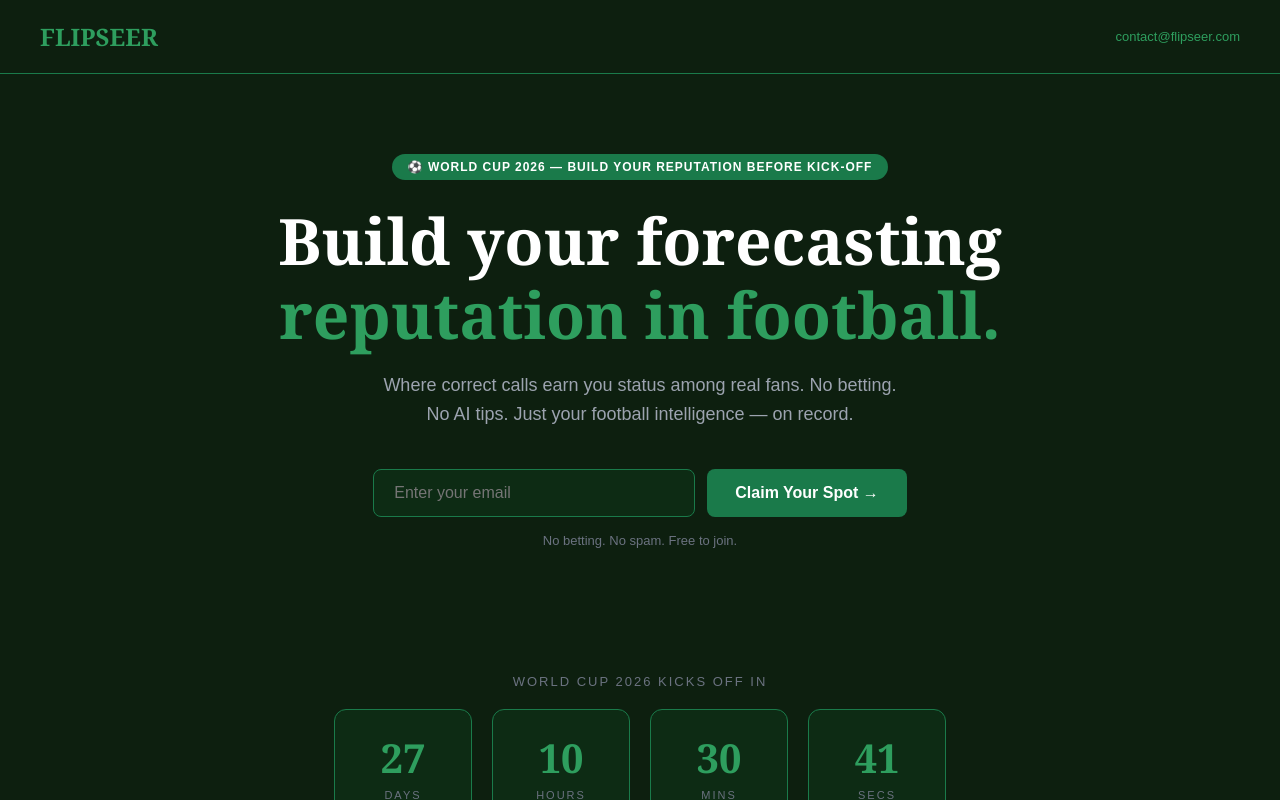
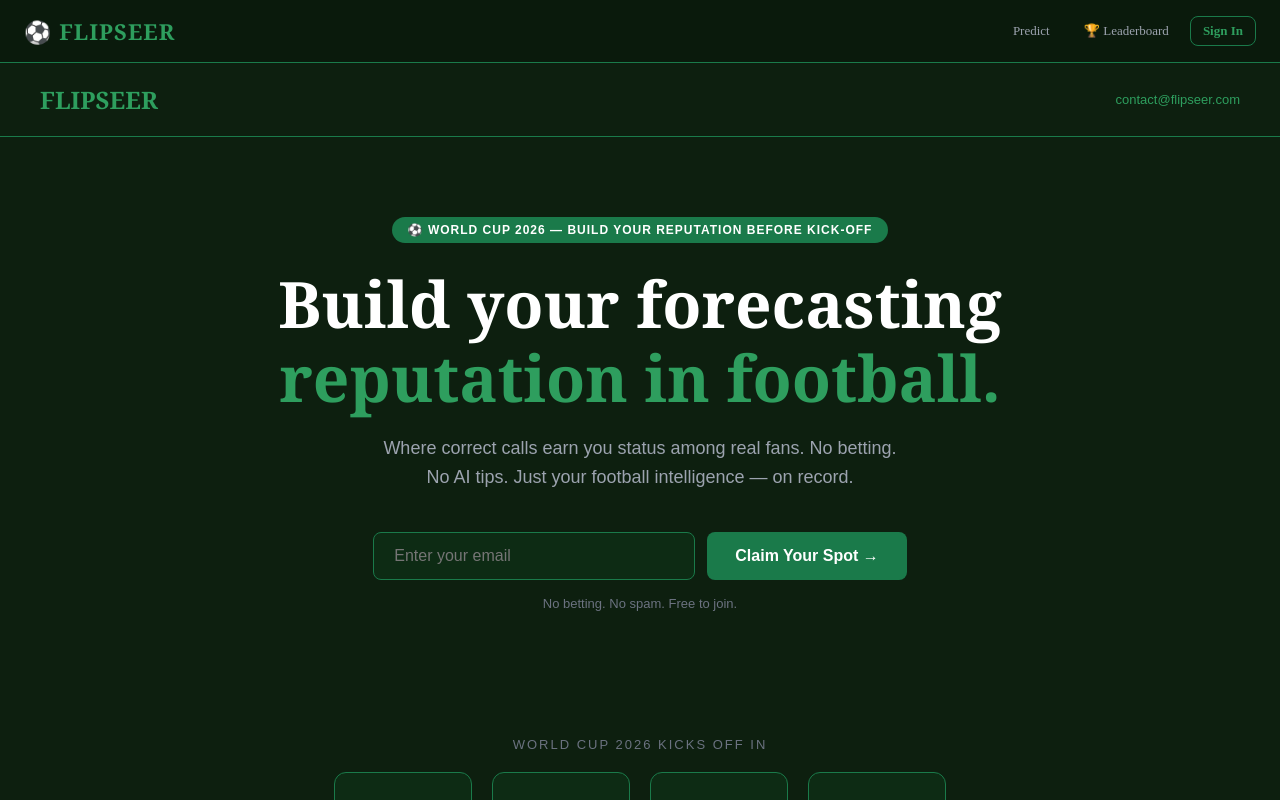
Before and after one commit to flipseer/flipseer, a Next.js app: page / in a window 1280 px wide. Shown: the top 800 px of the page. Built offline with nearby package versions, Linux system fonts and the light colour scheme; no server answers.

Commit message:
Update layout.tsx

```diff
--- a/app/layout.tsx
+++ b/app/layout.tsx
@@ -1,18 +1,18 @@
-import type { Metadata } from 'next'
+import type { Metadata } from 'next';
+import Navbar from '@/components/Navbar';
 
 export const metadata: Metadata = {
   title: 'Flipseer — Build Your Forecasting Reputation in Football',
   description: 'Where correct calls earn you status among real fans. No betting. No AI tips. Pure football reputation.',
-}
+};
 
-export default function RootLayout({
-  children,
-}: {
-  children: React.ReactNode
-}) {
+export default function RootLayout({ children }: { children: React.ReactNode }) {
   return (
     <html lang="en">
-      <body style={{ margin: 0, padding: 0 }}>{children}</body>
+      <body style={{ margin: 0, padding: 0, backgroundColor: '#0D1F0F' }}>
+        <Navbar />
+        {children}
+      </body>
     </html>
-  )
+  );
 }
```
